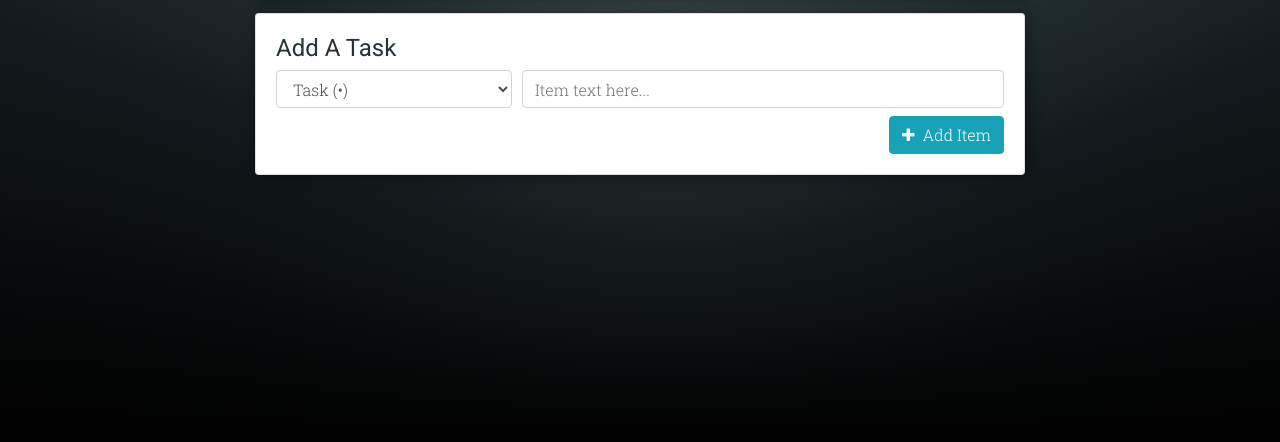
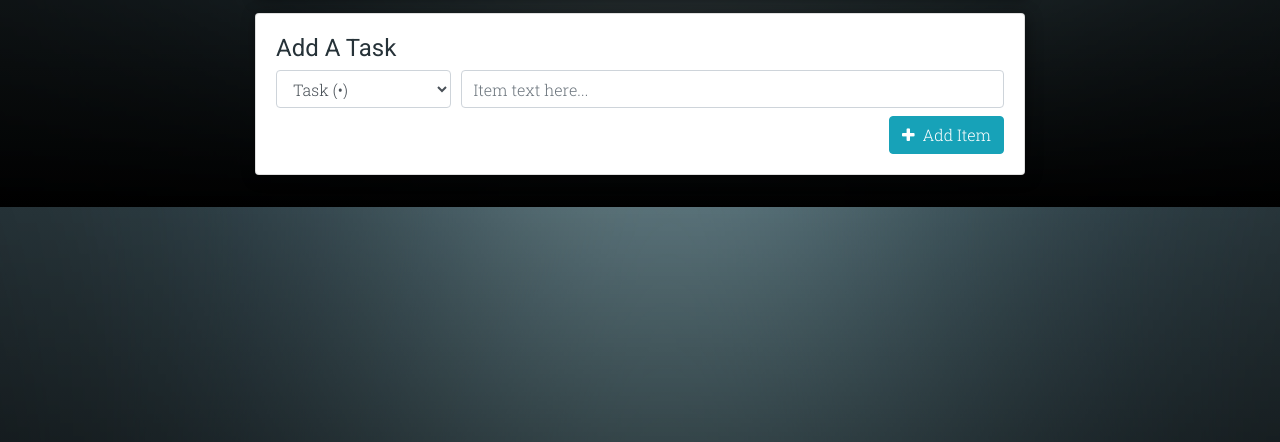
Before and after one commit to Ttesori/js, a plain HTML site: page tasklist/index.html in a window 1280 px wide. Shown: the part 358-800 px from the top of the page. Drawn offline with nearby package versions, Linux system fonts and the light colour scheme.

Commit message:
Still working on mobile issues

```diff
--- a/tasklist/index.html
+++ b/tasklist/index.html
@@ -46,14 +46,14 @@
           <h3 class="dbj-title-add">Add A Task</h3>
           <form class="">
             <div class="form-row">
-              <div class="col">
+              <div class="col-4 col-sm-3">
                 <select class="form-control dbj-add-type mr-2">
                   <option value="task">Task (&bull;)</option>
                   <option value="event">Event (&#187;)</option>
                   <option value="note">Note (&ndash;)</option>
                 </select>
               </div>
-              <div class="col-8">
+              <div class="col-8 col-sm-9">
                 <input type="text" class="form-control dbj-input-add  mr-2" placeholder="Item text here...">
               </div>
             </div>
--- a/tasklist/styles.css
+++ b/tasklist/styles.css
@@ -1,13 +1,12 @@
-html,
 body {
   height: 100%;
-}
-body {
   font-family: 'Roboto Slab', serif;
+  background-color: #000;
   background: linear-gradient(rgba(55, 71, 79, 0.5), black),
     url('blurred.jpg') no-repeat top center;
   background-size: cover;
   color: #263238;
+  padding-bottom: 2rem;
 }
 
 .dbj-container {
```
